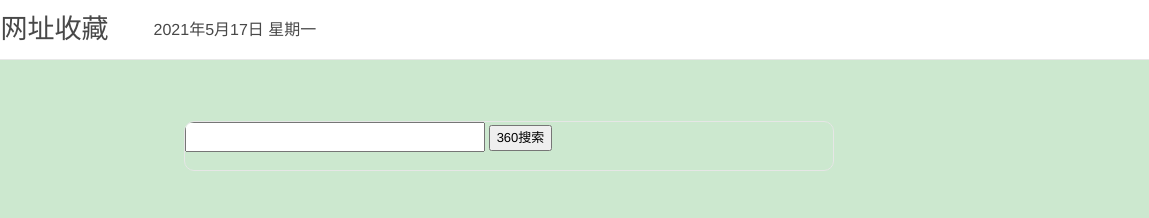
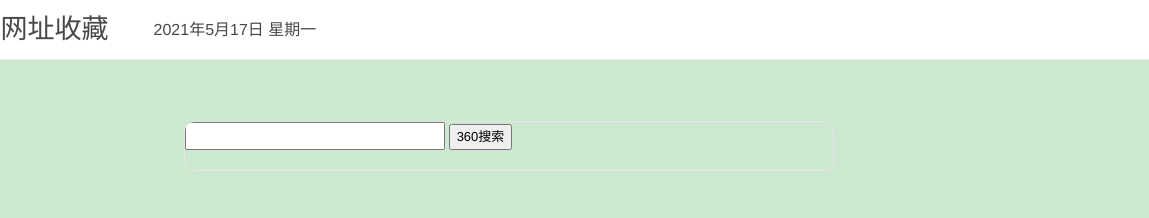
Before and after one commit to kdpsky/kdpsky.github.io, a plain HTML site: page index.html in a window 1280 px wide. Shown: the top 218 px of the page, 131-1280 px from the left. Drawn offline with Linux system fonts and the light colour scheme.

Commit message:
Update index.html

```diff
--- a/index.html
+++ b/index.html
@@ -43,7 +43,7 @@
 	  <div class="search">
 		<div class="search-box">
 		 <form action=" http://www.so.com/s" target="_blacnk">
-<input name="q" type="text" id="input"  autocomplete="on" x-webkit-speech class="texe" style="width:300px;height:30px;">
+<input name="q" type="text" id="input"  autocomplete="on" x-webkit-speech class="texe" style="width:260px;height:28px;">
 <input type="submit"  value="360搜索" class="buts">
 </form>
 		  <i class="search-clear icon icon-remove-sign" style="display: none;"></i>
```
